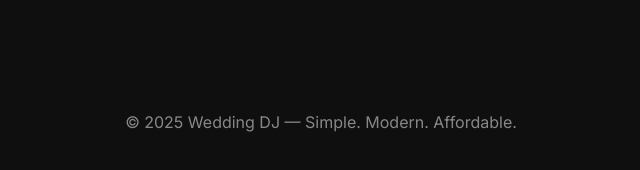
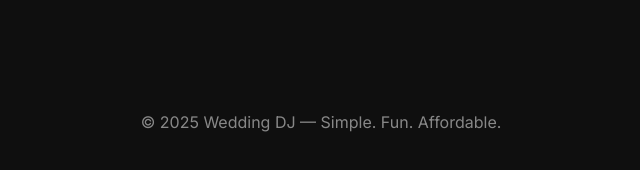
Before and after one commit to natebursch/dj-website, a plain HTML site: page index.html in a window 1280 px wide. Shown: the part 3606-3776 px from the top of the page, 319-959 px from the left. Drawn offline with Linux system fonts and the light colour scheme.

Commit message:
Update index.html

```diff
--- a/index.html
+++ b/index.html
@@ -273,7 +273,7 @@ footer {
 </section>
 
 <footer>
-  © 2025 Wedding DJ — Simple. Modern. Affordable.
+  © 2025 Wedding DJ — Simple. Fun. Affordable.
 </footer>
 
 </body>
```
